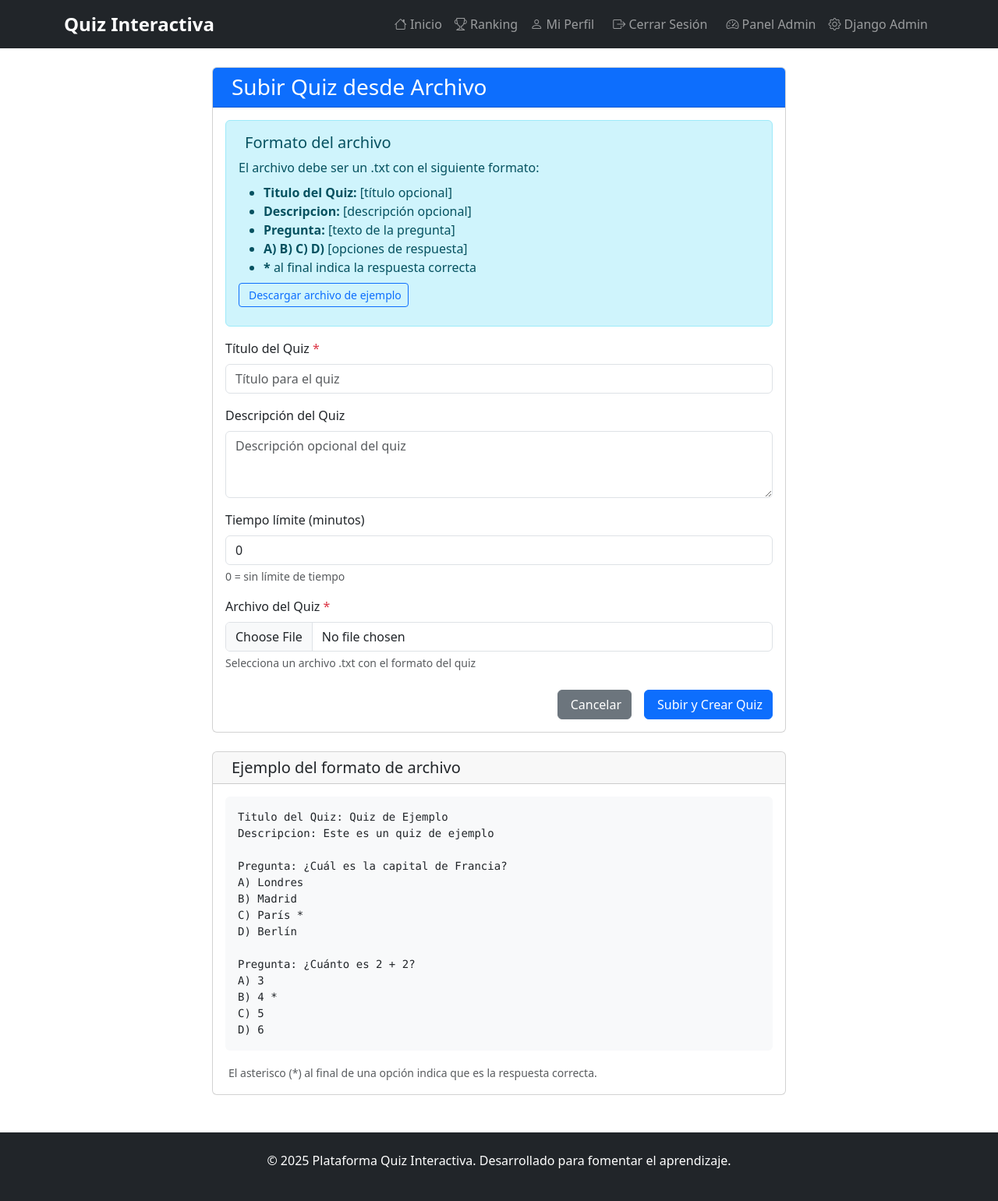
After one commit to jfariasro/proyecto_3, a Django app: page /admin-panel/upload-quiz/ in a window 1280 px wide. The commit adds this page. Shown: the whole page at 78% size. Run offline with Django 5.2, Linux system fonts and the light colour scheme; a user stored in the database is signed in.

Commit message:
generar quiz a través de un archivo

```diff
--- a/quizzes/forms.py
+++ b/quizzes/forms.py
@@ -28,3 +28,40 @@ class OpcionForm(forms.ModelForm):
             'texto': forms.TextInput(attrs={'class': 'form-control', 'placeholder': 'Texto de la opción'}),
             'es_correcta': forms.CheckboxInput(attrs={'class': 'form-check-input'}),
         }
+
+class UploadQuizForm(forms.Form):
+    archivo = forms.FileField(
+        label='Archivo del Quiz',
+        help_text='Selecciona un archivo .txt con el formato del quiz',
+        widget=forms.FileInput(attrs={
+            'class': 'form-control',
+            'accept': '.txt'
+        })
+    )
+    titulo_quiz = forms.CharField(
+        max_length=200,
+        label='Título del Quiz',
+        widget=forms.TextInput(attrs={
+            'class': 'form-control',
+            'placeholder': 'Título para el quiz'
+        })
+    )
+    descripcion_quiz = forms.CharField(
+        required=False,
+        label='Descripción del Quiz',
+        widget=forms.Textarea(attrs={
+            'class': 'form-control',
+            'rows': 3,
+            'placeholder': 'Descripción opcional del quiz'
+        })
+
+    )
+    tiempo_limite = forms.IntegerField(
+        initial=0,
+        label='Tiempo límite (minutos)',
+        help_text='0 = sin límite de tiempo',
+        widget=forms.NumberInput(attrs={
+            'class': 'form-control',
+            'min': '0'
+        })
+    )
--- a/quizzes/templates/quizzes/admin/quiz_list.html
+++ b/quizzes/templates/quizzes/admin/quiz_list.html
@@ -15,6 +15,9 @@
                 <div>
                     <a href="{% url 'admin_dashboard' %}" class="btn btn-outline-secondary me-2">
                         <i class="bi bi-arrow-left"></i> Volver al Panel
+                    </a>
+                    <a href="{% url 'upload_quiz' %}" class="btn btn-info me-2">
+                        <i class="bi bi-upload"></i> Subir desde Archivo
                     </a>
                     <a href="{% url 'admin_quiz_create' %}" class="btn btn-primary">
                         <i class="bi bi-plus-circle"></i> Crear Nuevo Quiz
--- /dev/null
+++ b/quizzes/templates/quizzes/admin/upload_quiz.html
@@ -0,0 +1,148 @@
+{% extends 'base.html' %}
+
+{% block title %}Subir Quiz desde Archivo{% endblock %}
+
+{% block content %}
+<div class="container mt-4">
+    <div class="row justify-content-center">
+        <div class="col-md-8">
+            <div class="card">
+                <div class="card-header bg-primary text-white">
+                    <h3 class="mb-0">
+                        <i class="fas fa-upload me-2"></i>
+                        Subir Quiz desde Archivo
+                    </h3>
+                </div>
+                <div class="card-body">
+                    <!-- Información sobre el formato -->
+                    <div class="alert alert-info">
+                        <h5><i class="fas fa-info-circle me-2"></i>Formato del archivo</h5>
+                        <p class="mb-2">El archivo debe ser un .txt con el siguiente formato:</p>
+                        <ul class="mb-2">
+                            <li><strong>Titulo del Quiz:</strong> [título opcional]</li>
+                            <li><strong>Descripcion:</strong> [descripción opcional]</li>
+                            <li><strong>Pregunta:</strong> [texto de la pregunta]</li>
+                            <li><strong>A) B) C) D)</strong> [opciones de respuesta]</li>
+                            <li><strong>*</strong> al final indica la respuesta correcta</li>
+                        </ul>
+                        <div class="mb-2">
+                            <a href="{% url 'download_example_quiz' %}" class="btn btn-sm btn-outline-primary">
+                                <i class="fas fa-download me-1"></i>
+                                Descargar archivo de ejemplo
+                            </a>
+                        </div>
+                    </div>
+
+                    <!-- Formulario -->
+                    <form method="post" enctype="multipart/form-data">
+                        {% csrf_token %}
+
+                        <div class="mb-3">
+                            <label for="{{ form.titulo_quiz.id_for_label }}" class="form-label">
+                                {{ form.titulo_quiz.label }}
+                                <span class="text-danger">*</span>
+                            </label>
+                            {{ form.titulo_quiz }}
+                            {% if form.titulo_quiz.errors %}
+                                <div class="text-danger mt-1">
+                                    {% for error in form.titulo_quiz.errors %}
+                                        <small>{{ error }}</small>
+                                    {% endfor %}
+                                </div>
+                            {% endif %}
+                        </div>
+
+                        <div class="mb-3">
+                            <label for="{{ form.descripcion_quiz.id_for_label }}" class="form-label">
+                                {{ form.descripcion_quiz.label }}
+                            </label>
+                            {{ form.descripcion_quiz }}
+                            {% if form.descripcion_quiz.errors %}
+                                <div class="text-danger mt-1">
+                                    {% for error in form.descripcion_quiz.errors %}
+                                        <small>{{ error }}</small>
+                                    {% endfor %}
+                                </div>
+                            {% endif %}
+                        </div>
+
+                        <div class="mb-3">
+                            <label for="{{ form.tiempo_limite.id_for_label }}" class="form-label">
+                                {{ form.tiempo_limite.label }}
+                            </label>
+                            {{ form.tiempo_limite }}
+                            <div class="form-text">{{ form.tiempo_limite.help_text }}</div>
+                            {% if form.tiempo_limite.errors %}
+                                <div class="text-danger mt-1">
+                                    {% for error in form.tiempo_limite.errors %}
+                                        <small>{{ error }}</small>
+                                    {% endfor %}
+                                </div>
+                            {% endif %}
+                        </div>
+
+                        <div class="mb-4">
+                            <label for="{{ form.archivo.id_for_label }}" class="form-label">
+                                {{ form.archivo.label }}
+                                <span class="text-danger">*</span>
+                            </label>
+                            {{ form.archivo }}
+                            <div class="form-text">{{ form.archivo.help_text }}</div>
+                            {% if form.archivo.errors %}
+                                <div class="text-danger mt-1">
+                                    {% for error in form.archivo.errors %}
+                                        <small>{{ error }}</small>
+                                    {% endfor %}
+                                </div>
+                            {% endif %}
+                        </div>
+
+                        <div class="d-grid gap-2 d-md-flex justify-content-md-end">
+                            <a href="{% url 'admin_quiz_list' %}" class="btn btn-secondary me-md-2">
+                                <i class="fas fa-arrow-left me-1"></i>
+                                Cancelar
+                            </a>
+                            <button type="submit" class="btn btn-primary">
+                                <i class="fas fa-upload me-1"></i>
+                                Subir y Crear Quiz
+                            </button>
+                        </div>
+                    </form>
+                </div>
+            </div>
+
+            <!-- Ejemplo visual del formato -->
+            <div class="card mt-4">
+                <div class="card-header">
+                    <h5 class="mb-0">
+                        <i class="fas fa-eye me-2"></i>
+                        Ejemplo del formato de archivo
+                    </h5>
+                </div>
+                <div class="card-body">
+                    <pre class="bg-light p-3 rounded"><code>Titulo del Quiz: Quiz de Ejemplo
+Descripcion: Este es un quiz de ejemplo
+
+Pregunta: ¿Cuál es la capital de Francia?
+A) Londres
+B) Madrid
+C) París *
+D) Berlín
+
+Pregunta: ¿Cuánto es 2 + 2?
+A) 3
+B) 4 *
+C) 5
+D) 6</code></pre>
+                    <p class="text-muted mb-0">
+                        <small>
+                            <i class="fas fa-lightbulb me-1"></i>
+                            El asterisco (*) al final de una opción indica que es la respuesta correcta.
+                        </small>
+                    </p>
+                </div>
+            </div>
+        </div>
+    </div>
+</div>
+{% endblock %}
--- a/quizzes/urls.py
+++ b/quizzes/urls.py
@@ -22,4 +22,8 @@ urlpatterns = [
     path('admin-panel/opcion/<int:opcion_id>/edit/', views.admin_opcion_edit, name='admin_opcion_edit'),
     path('admin-panel/opcion/<int:opcion_id>/delete/', views.admin_opcion_delete, name='admin_opcion_delete'),
     path('admin-panel/participaciones/', views.admin_participaciones, name='admin_participaciones'),
+
+    # URLs para subir archivos de quiz
+    path('admin-panel/upload-quiz/', views.upload_quiz, name='upload_quiz'),
+    path('admin-panel/download-example/', views.download_example_quiz, name='download_example_quiz'),
 ]
--- a/quizzes/views.py
+++ b/quizzes/views.py
@@ -11,7 +11,9 @@ from django.db.models import Avg, Count, Max
 from datetime import timedelta
 import json
 from .models import Quiz, Participacion, Respuesta, Pregunta, Opcion
-from .forms import QuizForm, PreguntaForm, OpcionForm
+from .forms import QuizForm, PreguntaForm, OpcionForm, UploadQuizForm
+from .utils import procesar_archivo_quiz, generar_archivo_ejemplo
+from .utils import procesar_archivo_quiz, generar_archivo_ejemplo
 
 def quiz_list(request):
     quizzes = Quiz.objects.filter(activo=True)
@@ -290,3 +292,47 @@ def admin_opcion_delete(request, opcion_id):
 def admin_participaciones(request):
     participaciones = Participacion.objects.filter(completado=True).order_by('-fecha')
     return render(request, 'quizzes/admin/participaciones.html', {'participaciones': participaciones})
+
+@user_passes_test(is_staff_user)
+def upload_quiz(request):
+    """Vista para subir un archivo de quiz"""
+    if request.method == 'POST':
+        form = UploadQuizForm(request.POST, request.FILES)
+        if form.is_valid():
+            archivo = request.FILES['archivo']
+            titulo = form.cleaned_data['titulo_quiz']
+            descripcion = form.cleaned_data['descripcion_quiz']
+            tiempo_limite = form.cleaned_data['tiempo_limite']
+
+            # Validar tamaño del archivo (máximo 2MB)
+            if archivo.size > 2 * 1024 * 1024:
+                messages.error(request, 'El archivo es demasiado grande. Máximo 2MB permitido.')
+                return render(request, 'quizzes/admin/upload_quiz.html', {'form': form})
+
+            # Validar extensión del archivo
+            if not archivo.name.endswith('.txt'):
+                messages.error(request, 'Solo se permiten archivos .txt')
+                return render(request, 'quizzes/admin/upload_quiz.html', {'form': form})
+
+            # Procesar el archivo
+            quiz, error = procesar_archivo_quiz(archivo, titulo, descripcion, tiempo_limite)
+
+            if quiz:
+                messages.success(request, f'Quiz "{quiz.titulo}" creado exitosamente desde el archivo. Se crearon {quiz.preguntas.count()} preguntas.')
+                return redirect('admin_quiz_edit', quiz_id=quiz.id)
+            else:
+                messages.error(request, f'Error al procesar el archivo: {error}')
+    else:
+        form = UploadQuizForm()
+
+    return render(request, 'quizzes/admin/upload_quiz.html', {'form': form})
+
+@user_passes_test(is_staff_user)
+def download_example_quiz(request):
+    """Vista para descargar un archivo de ejemplo"""
+    from django.http import HttpResponse
+
+    contenido = generar_archivo_ejemplo()
+    response = HttpResponse(contenido, content_type='text/plain; charset=utf-8')
+    response['Content-Disposition'] = 'attachment; filename="ejemplo_quiz.txt"'
+    return response
--- /dev/null
+++ b/runtime.txt
@@ -0,0 +1 @@
+python-3.12.3
```
Also changed, not shown: ejemplo_quiz.txt (added, +62 -0 lines), plataforma_quiz_interactiva/settings.py (+5 -2 lines), quizzes/management/commands/cargar_quiz_archivo.py (added, +67 -0 lines), quizzes/templates/quizzes/admin/dashboard.html (+16 -4 lines), quizzes/utils.py (added, +176 -0 lines), requirements.txt (added, +7 -0 lines), db.sqlite3, 2 other files.
